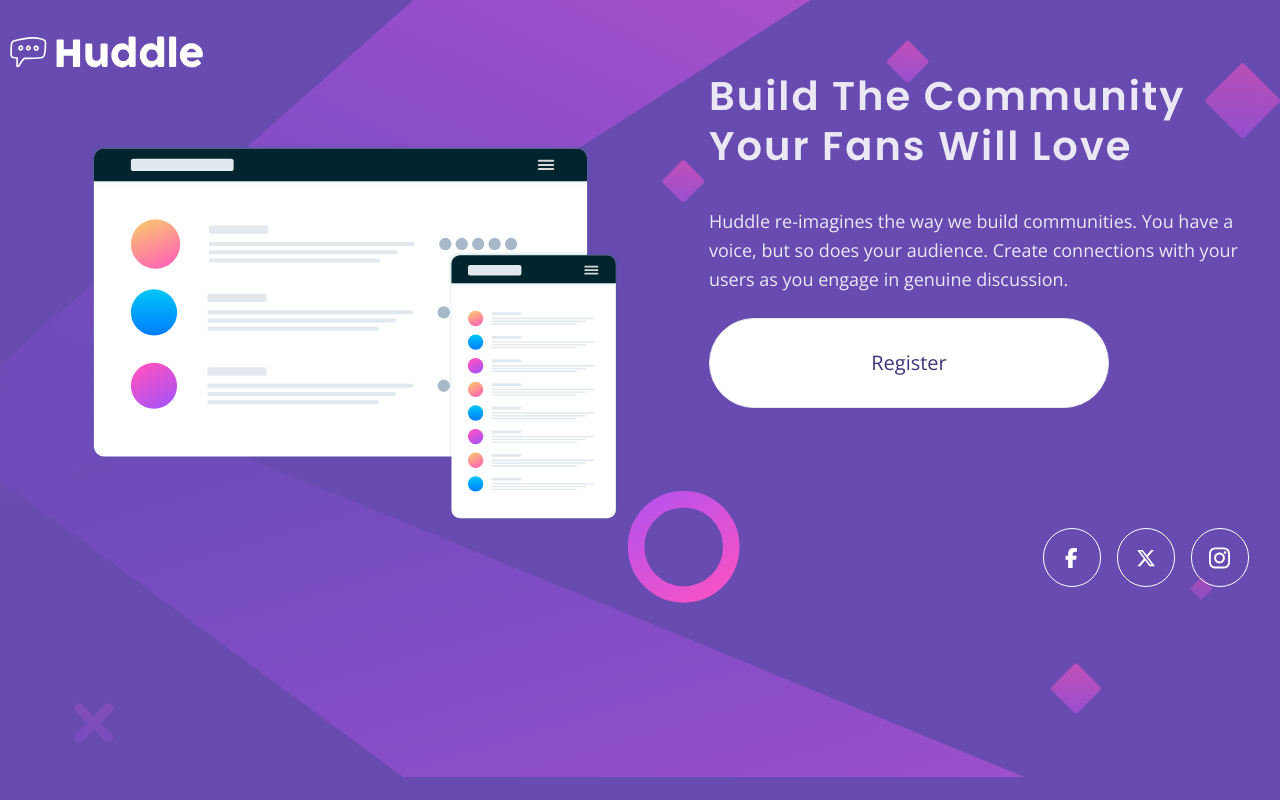
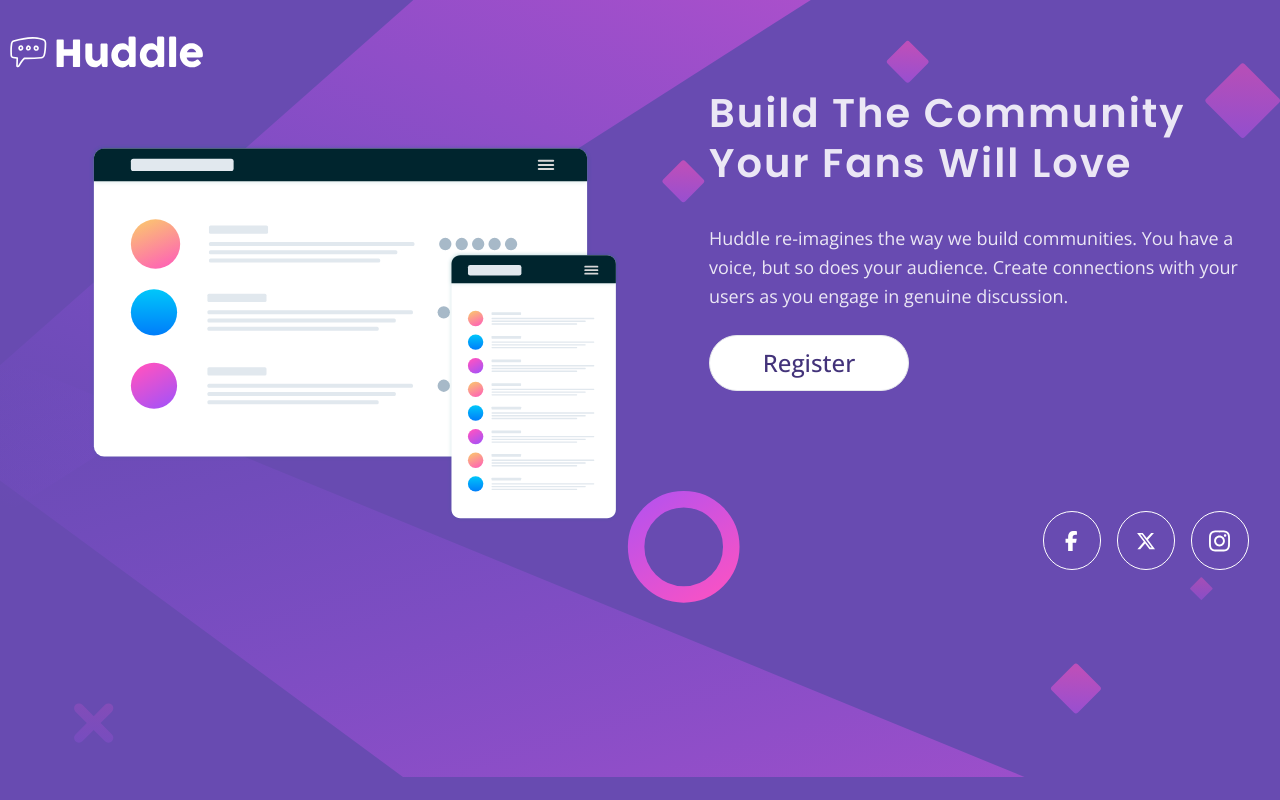
Before and after one commit to mark-siazon/FM-Huddle-Landing-Page, a React (Vite) app: page / in a window 1280 px wide. Built offline with nearby package versions, Linux system fonts and the light colour scheme.

Commit message:
🔨 Added Feature | Btn click state + Modal

```diff
--- /dev/null
+++ b/src/components/components/2.1.1__Modal.tsx
@@ -0,0 +1,37 @@
+import React, { ReactNode } from "react";
+
+interface ModalProps {
+  isOpen: boolean;
+  children: ReactNode;
+}
+
+const Modal: React.FC<ModalProps> = ({ isOpen, children }) => {
+  if (!isOpen) return null;
+
+  return (
+    <div
+      className="
+        fixed inset-0
+        bg-gray-500 bg-opacity-50
+        flex items-center justify-center
+        z-50
+      "
+    >
+      <div
+        className="
+          bg-[#e3b0e3]
+          rounded-lg
+          p-6
+          shadow-lg
+          max-w-sm
+          w-full
+          text-center
+        "
+      >
+        {children}
+      </div>
+    </div>
+  );
+};
+
+export default Modal;
--- a/src/components/components/2.1__LandingPriBtn.tsx
+++ b/src/components/components/2.1__LandingPriBtn.tsx
@@ -1,17 +1,63 @@
-import React from "react";
+import React, { useState } from "react";
 
-const LandingPriBtn = () => {
+const LandingPriBtn: React.FC = () => {
+  const [isModalOpen, setIsModalOpen] = useState<boolean>(false);
+
+  // Handle the button click
+  const handleRegister = (event: React.MouseEvent<HTMLButtonElement>) => {
+    event.preventDefault();
+    setIsModalOpen(true);
+
+    // Close the modal after 3 seconds
+    setTimeout(() => {
+      setIsModalOpen(false);
+    }, 3000);
+  };
+
   return (
-    <a
-      className="w-[400px] h-[90px] bg-white text-xl text-[#43337A] rounded-full
-      font-body flex items-center justify-center
-      hover:bg-[#E882E8] hover:text-white hover:border-[#861986]
-      transistion-all duration-300 border
-      "
-      href="http://"
-    >
-      Register
-    </a>
+    <>
+      <button
+        onClick={handleRegister}
+        className="
+          w-72 sm:w-[25rem] md:w-[200px]
+          h-16 sm:h-[5.625rem] md:h-[56px]
+          bg-white text-xl sm:text-2xl text-[#43337A]
+          rounded-full font-body font-medium
+          flex items-center justify-center
+          border hover:bg-[#E882E8] hover:text-white hover:border-[#861986]
+          transition-all duration-300
+        "
+      >
+        Register
+      </button>
+
+      {/* Conditionally render the modal based on 'isModalOpen' */}
+      {isModalOpen && (
+        <div
+          className="
+            fixed inset-0
+            bg-gray-800 bg-opacity-50
+            flex items-center justify-center
+            z-50
+          "
+        >
+          <div
+            className="
+              bg-white/75
+              rounded-lg
+              p-6
+              shadow-lg
+              max-w-sm
+              w-full
+              text-center
+            "
+          >
+            <p className="text-2xl text-black font-bold mb-2">Registered!</p>
+            <p className="text-gray-600">You will be redirected shortly.</p>
+          </div>
+        </div>
+      )}
+    </>
   );
 };
 
```
